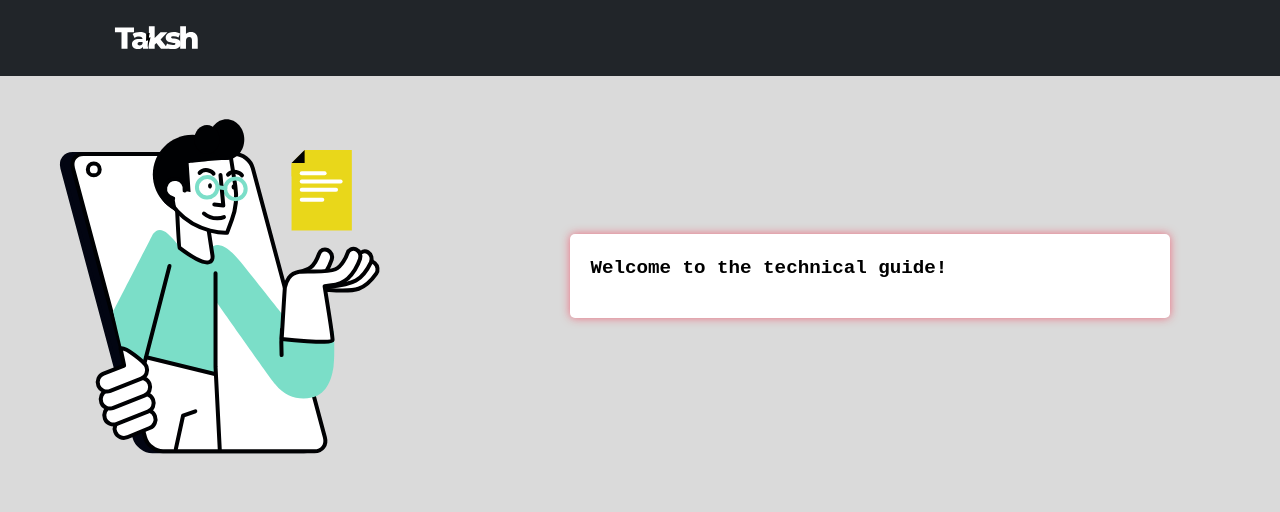
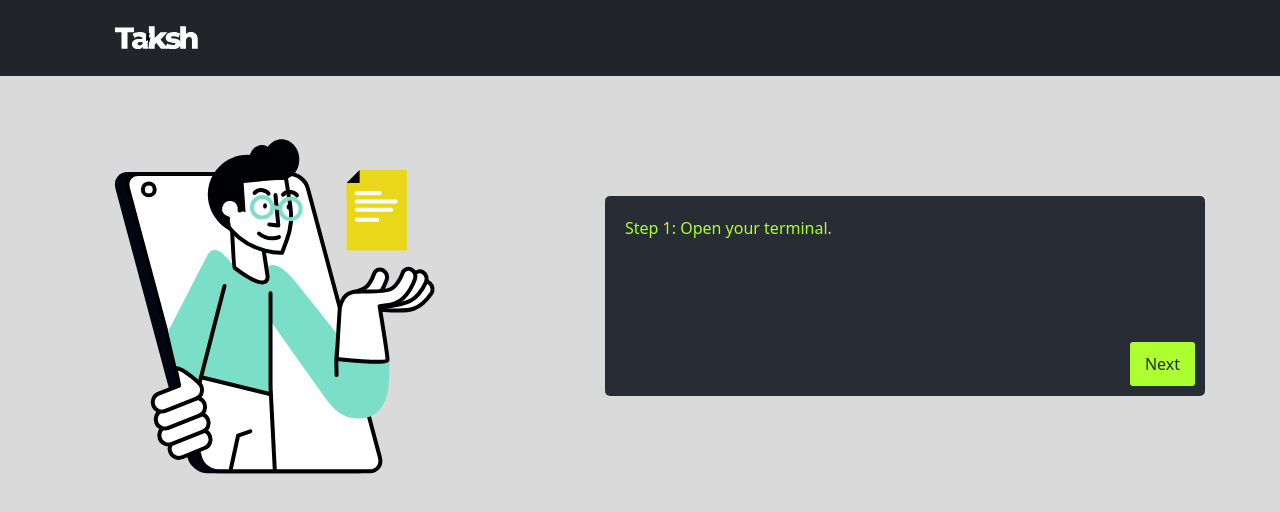
Before and after one commit to aintyourcupoftea/TakshWebsiteLevel1, a React (Vite) app: page / in a window 1280 px wide. Shown: the top 512 px of the page. Built offline with nearby package versions, Linux system fonts and the light colour scheme.

Commit message:
Made Terminal more aesthetic, added sound on click, next instruction will appear every 5 second if user doesn't click

```diff
--- a/src/components/Guide.jsx
+++ b/src/components/Guide.jsx
@@ -1,9 +1,9 @@
-import React, { useState } from "react";
+import React, { useState, useEffect } from "react";
 import Lottie from "lottie-react";
 import chief from "../assets/guide.json";
-import TerminalTextBubble from "./TerminalTextBubble"; // Import TerminalTextBubble
-import '../styles/guide.css'; // Import CSS for styling
-import ChatBubble from "../components/ChatBubble"
+import TerminalTextBubble from "./TerminalTextBubble";
+import '../styles/guide.css';
+import ChatBubble from "./ChatBubble";
 
 const steps = [
     "Welcome to the technical guide!",
@@ -16,9 +16,19 @@ const steps = [
 
 const Guide = () => {
     const [currentStep, setCurrentStep] = useState(0);
-    const [showTerminal, setShowTerminal] = useState(true); // Set showTerminal to true by default
+    const [showTerminal, setShowTerminal] = useState(true);
 
-    const handleClick = () => {
+    useEffect(() => {
+        const timer = setTimeout(() => {
+            if (currentStep < steps.length - 1) {
+                setCurrentStep(currentStep + 1);
+            }
+        }, 5000);
+
+        return () => clearTimeout(timer);
+    }, [currentStep]);
+
+    const handleNextClick = () => {
         if (currentStep < steps.length - 1) {
             setCurrentStep(currentStep + 1);
         }
@@ -27,12 +37,12 @@ const Guide = () => {
     const style = {
         width: "100%",
         height: "auto",
-        maxWidth: "400px", // Adjust max-width as needed
+        maxWidth: "400px",
         margin: "auto",
     };
 
     return (
-        <div className="guide-container" onClick={handleClick}>
+        <div className="guide-container">
             <div className="lottie-container slide-fade-in-animation">
                 <Lottie
                     animationData={chief}
@@ -40,16 +50,16 @@ const Guide = () => {
                     autoplay={true}
                     style={style}
                 />
-                {/* <ChatBubble /> */}
-
             </div>
             {showTerminal && (
                 <div className="another-component">
-                    <TerminalTextBubble text={steps[currentStep]} />
+                    <TerminalTextBubble
+                        text={steps[currentStep]}
+                        onNextClick={handleNextClick}
+                        buttonText={currentStep === steps.length - 1 ? "Done!" : "Next"}
+                    />
                 </div>
             )}
-
-
         </div>
     );
 };
--- /dev/null
+++ b/src/components/NextButton.jsx
@@ -0,0 +1,18 @@
+import "../styles/NextButton.css";
+import clickSound from "../assets/click.wav"; // Path to your sound file
+
+function NextButton({ onClick, buttonText }) {
+    const handleClick = () => {
+        const audio = new Audio(clickSound);
+        audio.play();
+        onClick();
+    };
+
+    return (
+        <button className="next-button" onClick={handleClick}>
+            {buttonText}
+        </button>
+    );
+}
+
+export default NextButton;
--- a/src/components/TerminalTextBubble.jsx
+++ b/src/components/TerminalTextBubble.jsx
@@ -1,9 +1,13 @@
-import '../styles/TerminalTextBubble.css'; // Import CSS for styling
+import '../styles/TerminalTextBubble.css';
+import NextButton from './NextButton';
 
-const TerminalTextBubble = ({ text }) => {
+const TerminalTextBubble = ({ text, onNextClick, buttonText }) => {
     return (
         <div className="terminal-text-bubble">
             <p>{text}</p>
+            <div className="button-container">
+                <NextButton onClick={onNextClick} buttonText={buttonText} />
+            </div>
         </div>
     );
 };
--- /dev/null
+++ b/src/styles/NextButton.css
@@ -0,0 +1,13 @@
+.next-button {
+    background-color: #333;
+    color: #fff;
+    border: none;
+    padding: 10px 20px;
+    cursor: pointer;
+    border-radius: 5px;
+    margin-top: 10px;
+}
+
+.next-button:hover {
+    background-color: whitesmoke;
+}
--- a/src/styles/TerminalTextBubble.css
+++ b/src/styles/TerminalTextBubble.css
@@ -1,27 +1,70 @@
 .terminal-text-bubble {
-    background-color: white;
-    color: black;
-    font-family: 'Courier New', Courier, monospace;
-    font-weight: bold;
+    background-color: #282c34;
+    /* Terminal background color */
+    color: greenyellow;
+    /* Text color */
+    border-radius: 5px;
     padding: 20px;
-    border-radius: 5px;
-    box-shadow: 0 0 10px rgba(255, 0, 38, 0.5);
+    width: 100%;
+    /* Width remains 100% */
     max-width: 600px;
-    /* Increase max-width */
-    margin: 20px auto;
-    text-align: left;
-    white-space: pre-line;
-    /* Preserve whitespace for multi-line text */
-    font-size: 1.2em;
-    /* Increase font size */
-    opacity: 0;
-    /* Start with opacity 0 for fade-in effect */
-    animation: fadeIn 3s forwards;
-    /* Apply fade-in animation */
+    /* Max-width remains fixed for desktop */
+    height: 200px;
+    /* Fixed height */
+    overflow-y: auto;
+    /* Scrollable content if it overflows */
+    position: relative;
+    /* Ensure relative positioning for button placement */
 }
 
-@keyframes fadeIn {
-    to {
-        opacity: 1;
+@media only screen and (max-width: 600px) {
+    .terminal-text-bubble {
+        width: 500px;
+        /* Remove max-width for mobile */
     }
 }
+
+@media only screen and (max-width: 500px) {
+    .terminal-text-bubble {
+        width: 400px;
+        /* Remove max-width for mobile */
+    }
+}
+
+@media only screen and (max-width: 400px) {
+    .terminal-text-bubble {
+        width: 300px;
+        /* Remove max-width for mobile */
+    }
+}
+
+@media only screen and (max-width: 300px) {
+    .terminal-text-bubble {
+        width: 500px;
+        /* Remove max-width for mobile */
+    }
+}
+
+.terminal-text-bubble p {
+    margin: 0;
+    font-size: 16px;
+    /* Adjust font size as needed */
+    white-space: pre-wrap;
+    /* Preserve white spaces and wrap lines */
+}
+
+.terminal-text-bubble button {
+    position: absolute;
+    bottom: 10px;
+    right: 10px;
+    background-color: greenyellow;
+    /* Button background color */
+    color: #282c34;
+    /* Button text color */
+    border: none;
+    border-radius: 3px;
+    padding: 10px 15px;
+    cursor: pointer;
+    font-size: 16px;
+    /* Adjust font size as needed */
+}
--- a/src/styles/guide.css
+++ b/src/styles/guide.css
@@ -1,55 +1,38 @@
 .guide-container {
     display: flex;
-    flex-direction: column;
-    justify-content: center;
+    justify-content: space-around;
     align-items: center;
+    padding: 20px;
+    flex-wrap: wrap;
+    /* Allow wrapping of elements for smaller screens */
 }
 
 .lottie-container {
-    width: 100%;
-    display: flex;
-    justify-content: center;
-    opacity: 0;
-    /* Start with opacity 0 */
-    transform: translateX(-100px);
-    /* Start slightly off the screen to the left */
-    animation: slideFadeIn 1s forwards;
-    /* Apply slide-fade-in animation */
+    flex: 1;
+    max-width: 400px;
+    margin-right: 20px;
 }
 
 .another-component {
-    width: 100%;
-    margin-top: 20px;
-    padding: 20px;
-    /* Adjust spacing as needed */
+    flex: 1;
+    max-width: 600px;
 }
 
-@media (min-width: 768px) {
+/* Media query for mobile devices */
+@media (max-width: 768px) {
     .guide-container {
-        flex-direction: row;
-        justify-content: flex-start;
-        /* Align to the left */
+        flex-direction: column;
+        /* Stack elements vertically on smaller screens */
+        align-items: center;
     }
 
-    .lottie-container {
-        width: 35%;
-        justify-content: flex-start;
-        /* Align to the left */
-    }
-
+    .lottie-container,
     .another-component {
-        width: 65%;
-        margin-top: 0;
-        margin-left: 20px;
-        /* Adjust spacing as needed */
+        margin-right: 0;
+        /* Remove right margin */
+        max-width: 100%;
+        /* Allow full width */
+        flex: none;
+        /* Reset flex for individual elements */
     }
 }
-
-/* Slide-fade-in animation */
-@keyframes slideFadeIn {
-    to {
-        opacity: 1;
-        transform: translateX(0);
-        /* Move to original position */
-    }
-}
```
Also changed, not shown: 1 other file (tests, documents, lock files or other folders).
